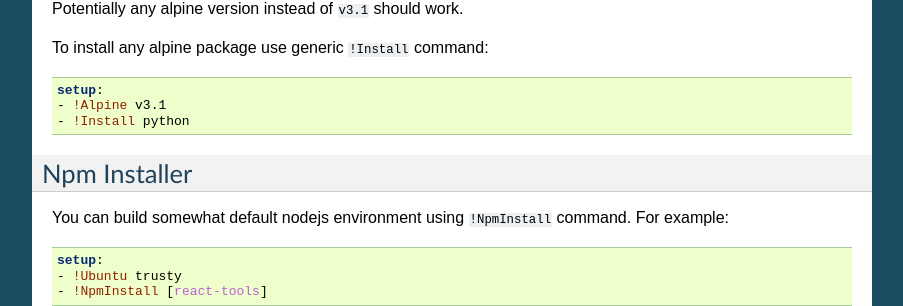
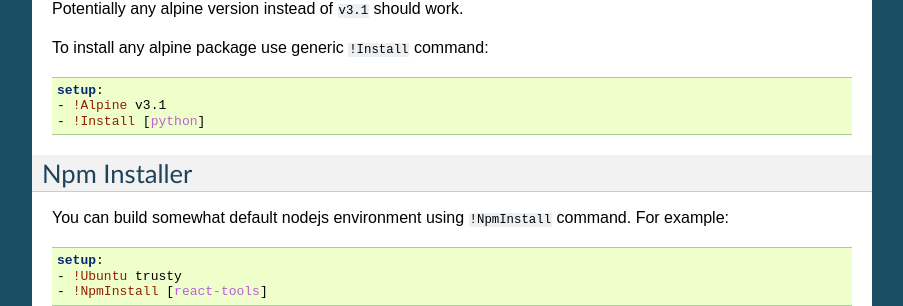
Before and after one commit to tailhook/vagga, a Sphinx documentation site: the page built from docs/build_commands.rst, in a window 1280 px wide and 900 px high, scrolled down 4008 px. Shown: the part 146-452 px from the top of the window, without its empty margins (198-1101 px from the left). Built offline with Sphinx 7.4.7, drawn with Linux system fonts in a browser that asks for light colours.

Commit message:
Fix example in Alpine

```diff
--- a/docs/build_commands.rst
+++ b/docs/build_commands.rst
@@ -296,7 +296,7 @@ To install any alpine package use generic ``!Install`` command:
 
     setup:
     - !Alpine v3.1
-    - !Install python
+    - !Install [python]
 
 
 Npm Installer
```
